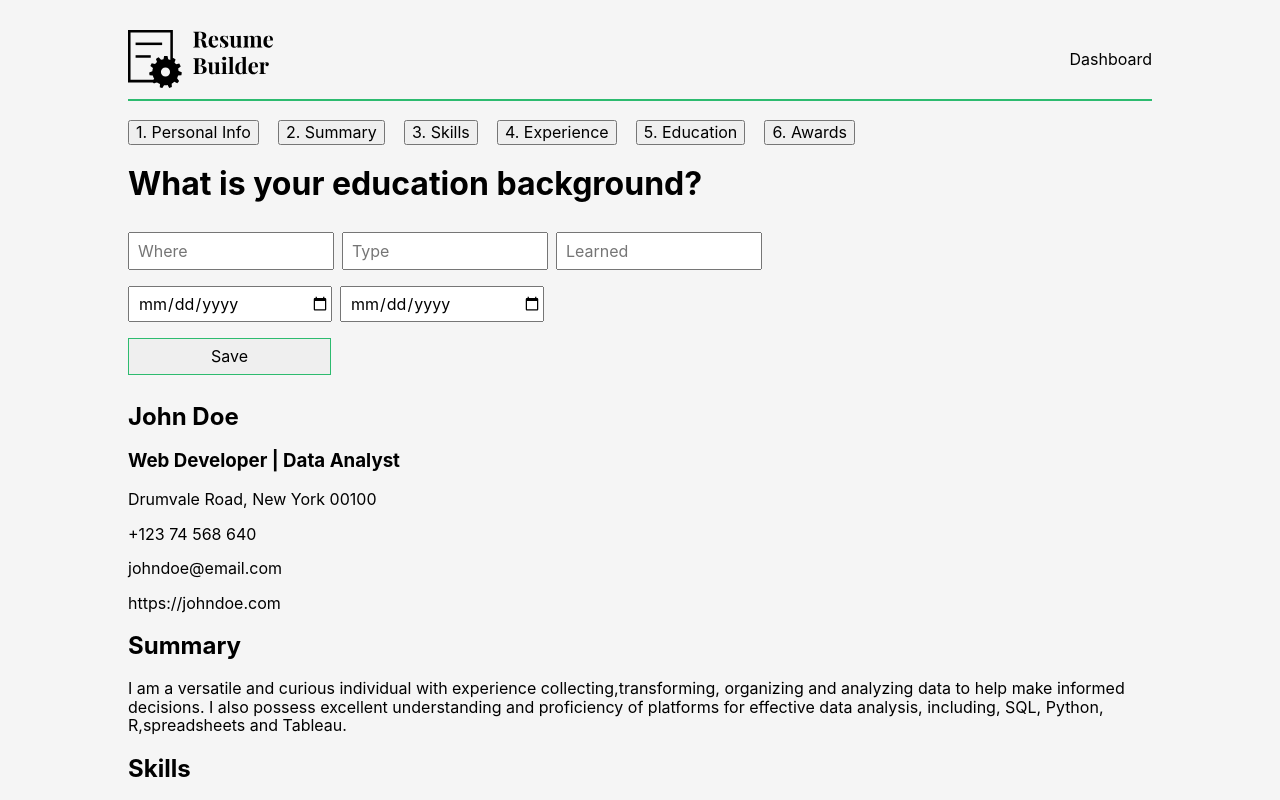
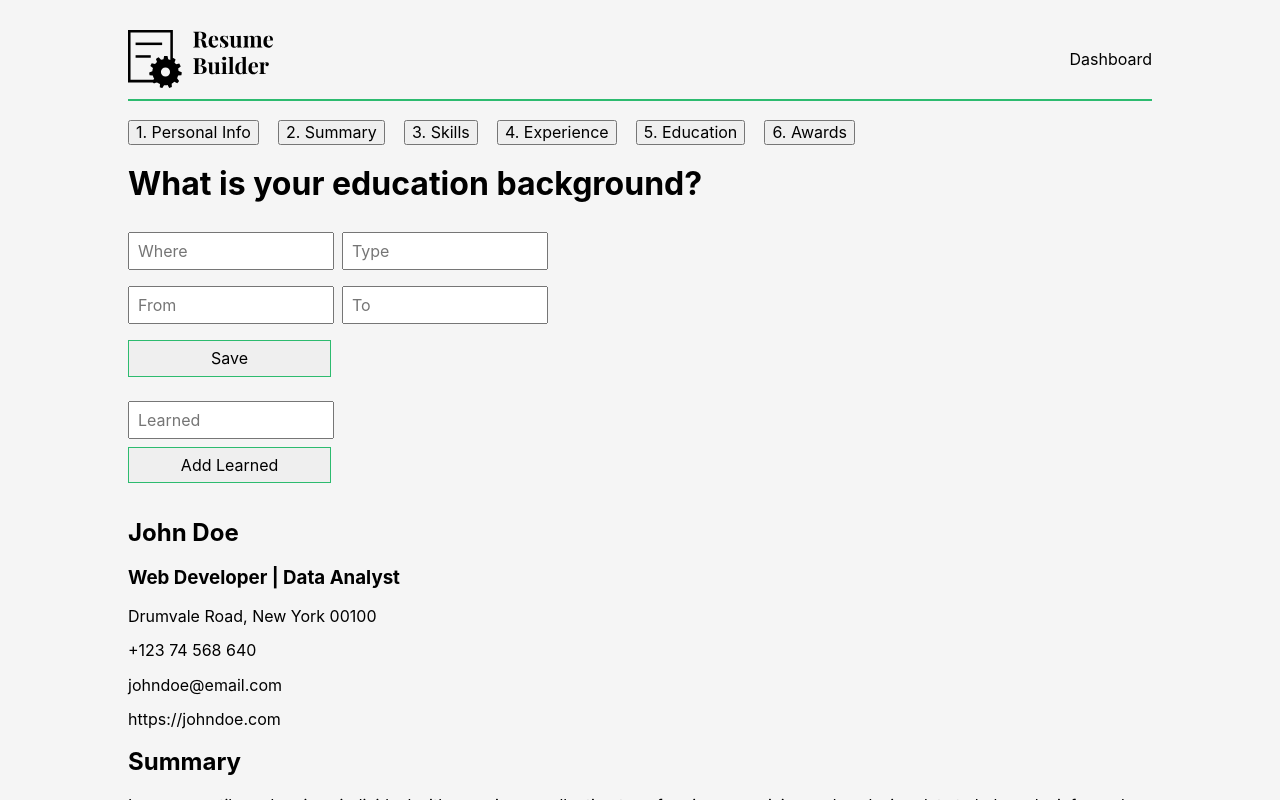
Before and after one commit to CharlesIvia/cv-builder, a React (Create React App) app: page / in a window 1280 px wide. Both pictures are taken after a click on the button "5. Education". Shown: the top 800 px of the page. Built offline with nearby package versions, Linux system fonts and the light colour scheme.

Commit message:
education component update

```diff
--- a/src/components/Education.js
+++ b/src/components/Education.js
@@ -1,6 +1,12 @@
 import React from "react";
 
-export default function Education() {
+export default function Education({
+  educationInfo,
+  educationChange,
+  value,
+  learnedChange,
+  learnedSubmit,
+}) {
   return (
     <div>
       <div>
@@ -9,19 +15,57 @@ export default function Education() {
       <div>
         <form className="info education-info">
           <div>
-            <input type="text" placeholder="Where"></input>
-            <input type="text" placeholder="Type"></input>
-            <input type="text" placeholder="Learned"></input>
+            <input
+              type="text"
+              name="school"
+              value={educationInfo.school}
+              onChange={educationChange}
+              placeholder="Where"
+            ></input>
+            <input
+              type="text"
+              name="degree"
+              value={educationInfo.degree}
+              onChange={educationChange}
+              placeholder="Type"
+            ></input>
           </div>
           <div>
-            <input type="date" placeholder="From"></input>
-            <input type="date" placeholder="To"></input>
+            <input
+              type="text"
+              name="start"
+              value={educationInfo.start}
+              onChange={educationChange}
+              placeholder="From"
+            ></input>
+            <input
+              type="text"
+              name="end"
+              value={educationInfo.end}
+              onChange={educationChange}
+              placeholder="To"
+            ></input>
           </div>
 
           <div className="btn-div">
             <button>Save</button>
           </div>
         </form>
+        <form className="info" onSubmit={learnedSubmit}>
+          <div>
+            <div>
+              <input
+                type="text"
+                value={value}
+                onChange={learnedChange}
+                placeholder="Learned"
+              ></input>
+            </div>
+            <div className="btn-div">
+              <button>Add Learned</button>
+            </div>
+          </div>
+        </form>
       </div>
     </div>
   );
--- a/src/components/Home.js
+++ b/src/components/Home.js
@@ -40,6 +40,16 @@ export default function Home() {
 
   const [roles, setRoles] = useState([]);
   const [rolevalue, setRoleValue] = useState("");
+
+  const [educationInfo, setEducationInfo] = useState({
+    school: "",
+    degree: "",
+    start: "",
+    end: "",
+  });
+
+  const [learned, setLeanred] = useState([]);
+  const [learnedvalue, setLearnedValue] = useState("");
 
   //General logic
   let handleAllInformationChange = (e) => {
@@ -103,6 +113,33 @@ export default function Home() {
       [e.target.name]: value,
     });
   };
+
+  //Education
+  let addLearned = (learn) => {
+    let newLearned = [...learned, { learn }];
+    setLeanred(newLearned);
+  };
+
+  let onLearnedChange = (e) => {
+    setLearnedValue(e.target.value);
+  };
+
+  let onLearnedSubmit = (e) => {
+    e.preventDefault();
+    if (!learnedvalue) return;
+    addLearned(learnedvalue);
+    setLearnedValue("");
+  };
+
+  let handleEducationChange = (e) => {
+    let value = e.target.value;
+    setEducationInfo({
+      ...educationInfo,
+      [e.target.name]: value,
+    });
+  };
+
+  //Tabs
   let onPersonalInfoClick = () => {
     setPersonalInfo(!showPersonalInfo);
     setSummary(false);
@@ -221,7 +258,15 @@ export default function Home() {
                 roleSubmit={onRoleSubmit}
               />
             ) : null}
-            {showEducation ? <Education /> : null}
+            {showEducation ? (
+              <Education
+                educationInfo={educationInfo}
+                educationChange={handleEducationChange}
+                value={learnedvalue}
+                learnedChange={onLearnedChange}
+                learnedSubmit={onLearnedSubmit}
+              />
+            ) : null}
             {showAwards ? <Awards /> : null}
           </div>
         </div>
@@ -232,6 +277,8 @@ export default function Home() {
             skills={skills}
             experienceInfo={experienceInfo}
             roles={roles}
+            educationInfo={educationInfo}
+            learned={learned}
           />
         </div>
       </div>
--- a/src/components/Output.js
+++ b/src/components/Output.js
@@ -1,4 +1,5 @@
 import React from "react";
+import School from "./School";
 import Work from "./Work";
 
 export default function Output({
@@ -7,6 +8,8 @@ export default function Output({
   skills,
   experienceInfo,
   roles,
+  educationInfo,
+  learned,
 }) {
   return (
     <div className="output">
@@ -84,23 +87,7 @@ export default function Output({
           <h2>Education</h2>
         </div>
         <div>
-          <p>
-            <span>MIT,</span>
-            <span>Computer Science</span>
-          </p>
-        </div>
-        <div>
-          <p>
-            <span>August 2017</span>
-            <span>December 2020</span>
-          </p>
-        </div>
-        <div>
-          <ul>
-            <li>Designed intuitive questionnaires for collecting data.</li>
-            <li>Designed intuitive questionnaires for collecting data.</li>
-            <li>Designed intuitive questionnaires for collecting data.</li>
-          </ul>
+          <School educationInfo={educationInfo} learned={learned} />
         </div>
       </div>
 
--- /dev/null
+++ b/src/components/School.js
@@ -0,0 +1,30 @@
+import React from "react";
+
+export default function School({ educationInfo, learned }) {
+  return (
+    <div>
+      <div>
+        <p>
+          <span>{educationInfo.school || "MIT"}</span>
+          <span> - </span>
+          <span>{educationInfo.degree || "Computer Science"}</span>
+        </p>
+      </div>
+      <div>
+        <p>
+          <span>{educationInfo.start || "August 2017"}</span>
+          <span> - </span>
+          <span>{educationInfo.end || "December 2020"}</span>
+        </p>
+      </div>
+      <div>
+        <ul>
+          <li>Reading backwards</li>
+          {learned.map((lrn) => (
+            <li key={learned.indexOf(lrn)}>{lrn.learn}</li>
+          ))}
+        </ul>
+      </div>
+    </div>
+  );
+}
--- a/src/components/Work.js
+++ b/src/components/Work.js
@@ -8,7 +8,6 @@ export default function Work({ place, position, start, end, roles }) {
           <span>{place || "Facebook, Menlo Park"} </span>
           <span> - </span>
           <span>{position || "Crab Trainer"}</span>
-          <span></span>
         </p>
       </div>
       <div>
```
